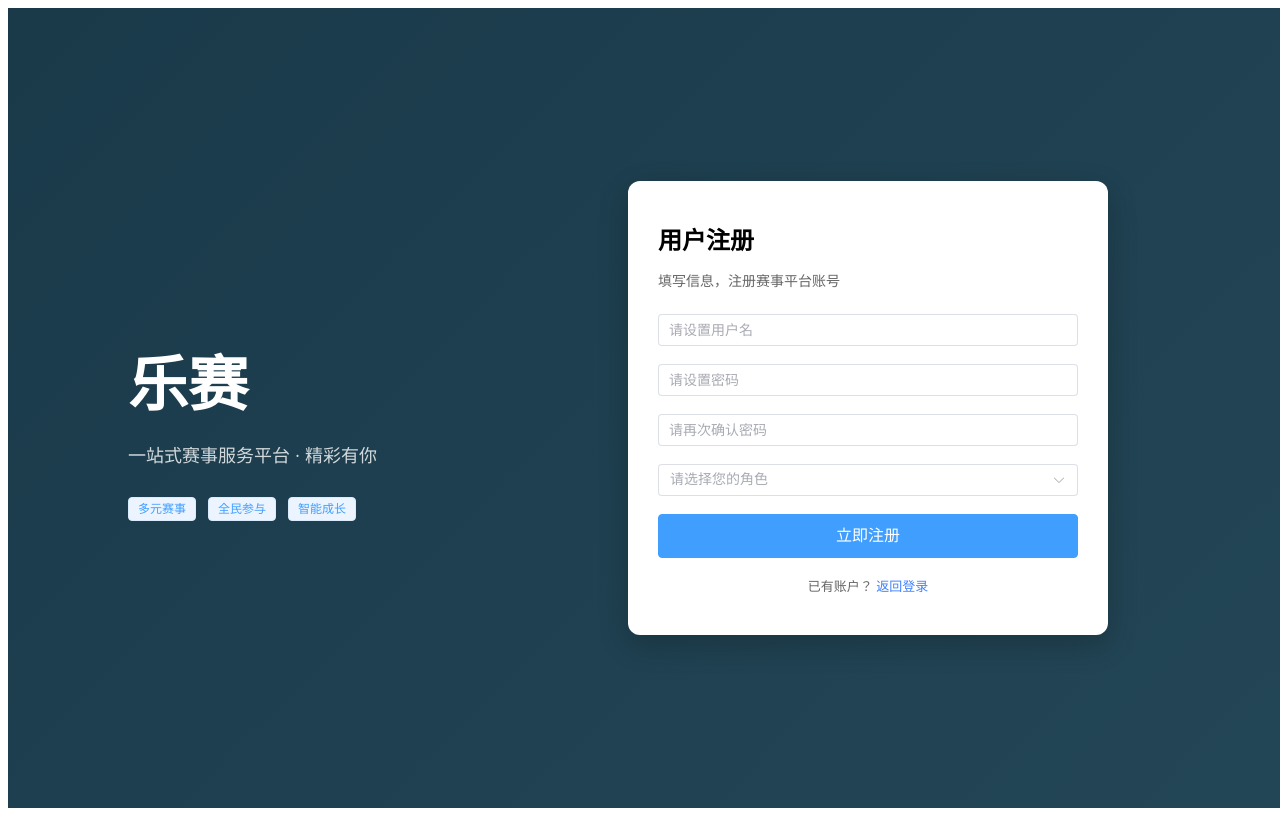
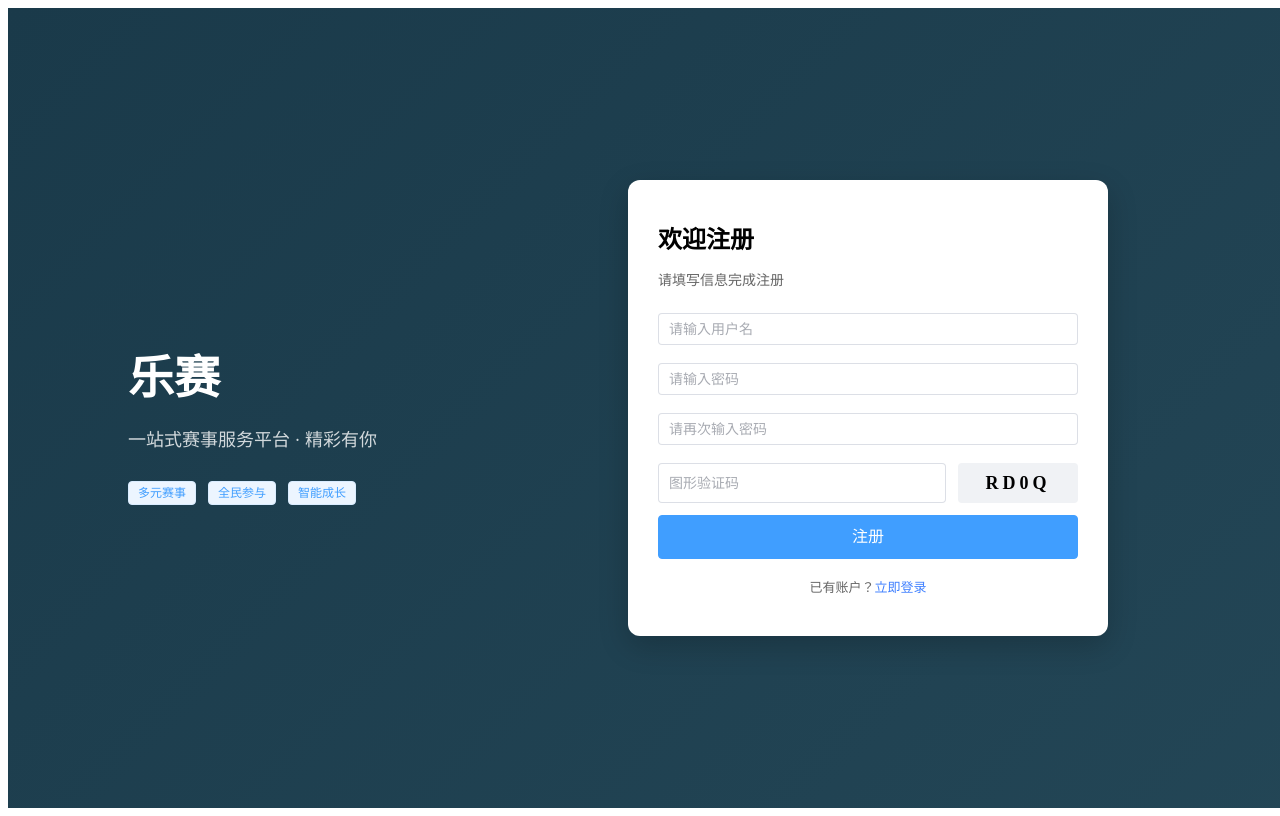
Before and after one commit to kennyisccf/amateur-competition-platform, a Vue app in the folder frontend/: page /register in a window 1280 px wide. Shown: the top 816 px of the page. Built offline with nearby package versions, Linux system fonts and the light colour scheme.

Commit message:
修改个人档案页初步

```diff
--- a/frontend/src/views/Login.vue
+++ b/frontend/src/views/Login.vue
@@ -23,25 +23,44 @@
         <el-radio-button label="管理员" />
       </el-radio-group>
 
-      <!-- 登录表单 -->
-      <el-form :model="loginForm" class="login-form">
+      <!-- 原生 form，完全匹配后端接口 -->
+      <form method="post" action="/login" class="login-form" @submit="beforeSubmit">
+        <!-- 手动添加 CSRF token 隐藏字段（从 Cookie 读取） -->
+        <input type="hidden" name="csrfmiddlewaretoken" :value="csrfToken" />
+
         <el-form-item>
-          <el-input v-model="loginForm.username" placeholder="请输入用户名" />
-        </el-form-item>
-        <el-form-item>
-          <el-input v-model="loginForm.password" type="password" placeholder="请输入密码" />
+          <el-input
+            type="text"
+            name="username"
+            v-model="loginForm.username"
+            placeholder="请输入用户名"
+            required
+          />
         </el-form-item>
 
-        <!-- 验证码行 -->
+        <el-form-item>
+          <el-input
+            type="password"
+            name="password"
+            v-model="loginForm.password"
+            placeholder="请输入密码"
+            required
+          />
+        </el-form-item>
+
+        <!-- 验证码行（前端模拟） -->
         <div class="code-row">
           <el-input v-model="loginForm.code" placeholder="图形验证码" />
-          <div class="code-box">{{ captcha }}</div>
+          <div class="code-box" @click="getCaptcha">{{ captcha }}</div>
         </div>
 
         <el-form-item>
-          <el-button type="primary" class="login-btn" @click="handleLogin">立即登录</el-button>
+          <el-button type="primary" class="login-btn" native-type="submit">登录</el-button>
         </el-form-item>
-      </el-form>
+      </form>
+
+      <!-- 后端错误信息：从 window.__ERROR_MSG__ 读取 -->
+      <div class="error-tip" v-if="backendError">{{ backendError }}</div>
 
       <!-- 底部链接 -->
       <div class="login-footer">
@@ -57,18 +76,17 @@
 import { ref, onMounted } from 'vue'
 import { ElMessage } from 'element-plus'
 
-// 选中角色
 const userRole = ref('选手')
-// 登录表单数据
 const loginForm = ref({
   username: '',
   password: '',
   code: ''
 })
-// 随机验证码
 const captcha = ref('')
+const backendError = ref('')
+const csrfToken = ref('')
 
-// 生成随机4位验证码
+// 生成验证码
 const getCaptcha = () => {
   const str = '0123456789ABCDEFGHIJKLMNOPQRSTUVWXYZ'
   let res = ''
@@ -78,27 +96,46 @@ const getCaptcha = () => {
   captcha.value = res
 }
 
-// 登录提交
-const handleLogin = () => {
-  if (!loginForm.username || !loginForm.password) {
+// 获取 CSRF Token（从 Cookie 中读取）
+const getCookie = (name) => {
+  const value = `; ${document.cookie}`
+  const parts = value.split(`; ${name}=`)
+  if (parts.length === 2) return parts.pop().split(';').shift()
+  return ''
+}
+
+// 表单提交前校验
+const beforeSubmit = (e) => {
+  const uname = loginForm.value.username.trim()
+  const pwd = loginForm.value.password.trim()
+  const code = loginForm.value.code.trim()
+
+  if (!uname || !pwd) {
     ElMessage.warning('请输入账号密码')
+    e.preventDefault()
     return
   }
-  if (loginForm.code.toUpperCase() !== captcha.value) {
+  if (code.toUpperCase() !== captcha.value) {
     ElMessage.error('验证码错误')
     getCaptcha()
+    e.preventDefault()
     return
   }
-  // 后续这里对接登录接口 + 路由跳转首页
-  ElMessage.success('登录成功')
+  // 校验通过，表单自然提交（POST /login），页面会刷新
 }
 
 onMounted(() => {
   getCaptcha()
+  csrfToken.value = getCookie('csrftoken')   // 根据后端实际 Cookie 名称调整
+  // 从后端注入的全局变量中读取错误信息
+  if (window.__ERROR_MSG__) {
+    backendError.value = window.__ERROR_MSG__
+  }
 })
 </script>
 
 <style scoped>
+/* 你的原有样式，完全不变 */
 .login-container {
   width: 100vw;
   height: 100vh;
@@ -109,7 +146,6 @@ onMounted(() => {
   padding: 0 120px;
 }
 
-/* 左侧品牌 */
 .login-left {
   color: #fff;
 }
@@ -128,14 +164,13 @@ onMounted(() => {
   gap: 12px;
 }
 
-/* 右侧登录卡片 */
 .login-card {
   width: 420px;
   padding: 40px 30px;
   background: #fff;
   border-radius: 12px;
   box-shadow: 0 10px 30px rgba(0,0,0,0.2);
-  margin-right:300px;
+  margin-right: 300px;
 }
 .card-title {
   font-size: 24px;
@@ -152,13 +187,15 @@ onMounted(() => {
   width: 100%;
 }
 .login-form {
+  display: flex;
+  flex-direction: column;
   gap: 12px;
 }
 
-/* 验证码行 */
 .code-row {
   display: flex;
   gap: 12px;
+  margin-bottom: 12px;
 }
 .code-row .el-input {
   flex: 1;
@@ -184,10 +221,17 @@ onMounted(() => {
   font-size: 16px;
 }
 
+.error-tip {
+  color: #ff4d4f;
+  text-align: center;
+  margin-top: 8px;
+}
+
 .login-footer {
   text-align: center;
   font-size: 13px;
   color: #666;
+  margin-top: 16px;
 }
 .login-footer a {
   color: #4080ff;
--- /dev/null
+++ b/frontend/src/views/Profile.vue
@@ -0,0 +1,118 @@
+<template>
+  <div class="profile-container">
+    <el-card class="profile-card">
+      <template #header>
+        <div class="card-header">
+          <span>个人资料</span>
+          <el-button type="primary" link @click="editMode = !editMode">
+            {{ editMode ? '取消' : '编辑' }}
+          </el-button>
+        </div>
+      </template>
+
+      <el-form :model="profile" label-width="100px" :disabled="!editMode">
+        <el-form-item label="头像">
+          <div class="avatar-wrapper">
+            <el-avatar :size="80" :src="profile.avatar" />
+            <el-button v-if="editMode" type="primary" link @click="uploadAvatar">更换头像</el-button>
+          </div>
+        </el-form-item>
+        <el-form-item label="用户名">
+          <el-input v-model="profile.username" />
+        </el-form-item>
+        <el-form-item label="昵称">
+          <el-input v-model="profile.nickname" />
+        </el-form-item>
+        <el-form-item label="个人总积分">
+          <el-input-number v-model="profile.totalPoints" :min="0" :disabled="!editMode" />
+        </el-form-item>
+        <el-form-item v-if="editMode">
+          <el-button type="primary" @click="saveProfile">保存修改</el-button>
+          <el-button @click="editMode = false">取消</el-button>
+        </el-form-item>
+      </el-form>
+    </el-card>
+
+    <el-card class="my-events-card">
+      <template #header>
+        <span>我的参赛记录</span>
+      </template>
+      <el-table :data="myEvents" style="width: 100%">
+        <el-table-column prop="name" label="赛事名称" />
+        <el-table-column prop="date" label="比赛时间" />
+        <el-table-column prop="points" label="获得积分" sortable />
+        <el-table-column prop="status" label="状态">
+          <template #default="{ row }">
+            <el-tag :type="row.status === '已结束' ? 'info' : 'success'">
+              {{ row.status }}
+            </el-tag>
+          </template>
+        </el-table-column>
+        <el-table-column label="操作">
+          <template #default="{ row }">
+            <el-button link type="primary" @click="viewEvent(row.id)">查看详情</el-button>
+          </template>
+        </el-table-column>
+      </el-table>
+    </el-card>
+  </div>
+</template>
+
+<script setup>
+import { ref } from 'vue'
+import { useRouter } from 'vue-router'
+import { ElMessage } from 'element-plus'
+
+const router = useRouter()
+const editMode = ref(false)
+
+const profile = ref({
+  avatar: 'https://cube.elemecdn.com/3/7c/3ea6beec64369c2642b92c6726f1epng.png',
+  username: 'player123',
+  nickname: '篮球小子',
+  totalPoints: 1250
+})
+
+const myEvents = ref([
+  { id: 1, name: '街球狂飙', date: '2025-07-15', points: 350, status: '已结束' },
+  { id: 2, name: '暗黑突围', date: '2025-08-20', points: 480, status: '已结束' },
+  { id: 3, name: '飞羽争锋', date: '2025-09-10', points: null, status: '报名中' }
+])
+
+const saveProfile = () => {
+  ElMessage.success('保存成功（演示）')
+  editMode.value = false
+}
+
+const uploadAvatar = () => {
+  ElMessage.info('头像上传功能待集成')
+}
+
+const viewEvent = (id) => {
+  router.push(`/event/${id}`)
+}
+</script>
+
+<style scoped>
+.profile-container {
+  max-width: 1000px;
+  margin: 20px auto;
+  padding: 0 20px;
+}
+.profile-card {
+  margin-bottom: 24px;
+}
+.card-header {
+  display: flex;
+  justify-content: space-between;
+  align-items: center;
+}
+.avatar-wrapper {
+  display: flex;
+  align-items: center;
+  gap: 16px;
+}
+.my-events-card {
+  margin-bottom: 24px;
+}
+</style>
--- a/frontend/src/views/Register.vue
+++ b/frontend/src/views/Register.vue
@@ -1,8 +1,9 @@
 <template>
-  <div class="login-container">
-    <div class="login-left">
-      <h1 class="login-title">乐赛</h1>
-      <p class="login-desc">一站式赛事服务平台 · 精彩有你</p>
+  <div class="register-container">
+    <!-- 左侧品牌区域 -->
+    <div class="register-left">
+      <h1 class="register-title">乐赛</h1>
+      <p class="register-desc">一站式赛事服务平台 · 精彩有你</p>
       <div class="tag-group">
         <el-tag>多元赛事</el-tag>
         <el-tag>全民参与</el-tag>
@@ -10,65 +11,118 @@
       </div>
     </div>
 
-    <div class="login-card">
-      <h2 class="card-title">用户注册</h2>
-      <p class="card-sub">填写信息，注册赛事平台账号</p>
+    <!-- 右侧注册卡片 -->
+    <div class="register-card">
+      <h2 class="card-title">欢迎注册</h2>
+      <p class="card-sub">请填写信息完成注册</p>
 
-      <el-form :model="registerForm" class="login-form">
+      <!-- 原生form表单 -->
+      <form method="post" action="/register" class="register-form">
         <el-form-item>
-          <el-input v-model="registerForm.username" placeholder="请设置用户名" />
+          <el-input
+            type="text"
+            name="username"
+            v-model="registerForm.username"
+            placeholder="请输入用户名"
+            required
+          />
         </el-form-item>
         <el-form-item>
-          <el-input v-model="registerForm.password" type="password" placeholder="请设置密码" />
+          <el-input
+            type="password"
+            name="password"
+            v-model="registerForm.password"
+            placeholder="请输入密码"
+            required
+          />
         </el-form-item>
         <el-form-item>
-          <el-input v-model="registerForm.repwd" type="password" placeholder="请再次确认密码" />
-        </el-form-item>
-        <el-form-item>
-          <el-select v-model="registerForm.role" placeholder="请选择您的角色">
-            <el-option label="参赛选手" value="选手" />
-            <el-option label="赛事主办方" value="主办方" />
-          </el-select>
+          <el-input
+            type="password"
+            name="password2"
+            v-model="registerForm.password2"
+            placeholder="请再次输入密码"
+            required
+          />
         </el-form-item>
 
+        <!-- 验证码行 -->
+        <div class="code-row">
+          <el-input v-model="registerForm.code" placeholder="图形验证码" />
+          <div class="code-box" @click="getCaptcha">{{ captcha }}</div>
+        </div>
+
         <el-form-item>
-          <el-button type="primary" class="login-btn" @click="handleRegister">立即注册</el-button>
+          <el-button type="primary" class="register-btn" native-type="submit">注册</el-button>
         </el-form-item>
-      </el-form>
+      </form>
 
-      <div class="login-footer">
-        已有账户？
-        <router-link to="/login">返回登录</router-link>
+      <!-- 后端错误/成功信息 -->
+      <div class="tip" :class="tipClass" v-if="tipMsg">{{ tipMsg }}</div>
+
+      <!-- 底部链接 -->
+      <div class="register-footer">
+        <span>已有账户？</span>
+        <router-link to="/login">立即登录</router-link>
       </div>
     </div>
   </div>
 </template>
 
 <script setup>
-import { ref } from 'vue'
+import { ref, onMounted } from 'vue'
 import { ElMessage } from 'element-plus'
-import { useRouter } from 'vue-router'
 
-const router = useRouter()
 const registerForm = ref({
   username: '',
   password: '',
-  repwd: '',
-  role: ''
+  password2: '',
+  code: ''
 })
+const captcha = ref('')
+const tipMsg = ref('')
+const tipClass = ref('')
 
-const handleRegister = () => {
-  if (registerForm.password !== registerForm.repwd) {
-    ElMessage.warning('两次密码输入不一致')
+// 生成验证码
+const getCaptcha = () => {
+  const str = '0123456789ABCDEFGHIJKLMNOPQRSTUVWXYZ'
+  let res = ''
+  for (let i = 0; i < 4; i++) {
+    res += str[Math.floor(Math.random() * 36)]
+  }
+  captcha.value = res
+}
+
+// 表单提交前校验
+const beforeSubmit = (e) => {
+  const { username, password, password2, code } = registerForm.value
+  if (!username || !password || !password2) {
+    ElMessage.warning('请输入完整信息')
+    e.preventDefault()
     return
   }
-  ElMessage.success('注册成功，请前往登录')
-  router.push('/login')
+  if (password !== password2) {
+    ElMessage.error('两次密码不一致')
+    getCaptcha()
+    e.preventDefault()
+    return
+  }
+  if (code.toUpperCase() !== captcha.value) {
+    ElMessage.error('验证码错误')
+    getCaptcha()
+    e.preventDefault()
+    return
+  }
 }
+
+onMounted(() => {
+  getCaptcha()
+  document.querySelector('form.register-form').addEventListener('submit', beforeSubmit)
+})
 </script>
 
 <style scoped>
-.login-container {
+.register-container {
   width: 100vw;
   height: 100vh;
   background: linear-gradient(135deg, #1a3a4a, #244757);
@@ -77,15 +131,17 @@ const handleRegister = () => {
   justify-content: space-between;
   padding: 0 120px;
 }
-.login-left {
+
+/* 左侧品牌 */
+.register-left {
   color: #fff;
 }
-.login-title {
-  font-size: 60px;
+.register-title {
+  font-size: 46px;
   font-weight: 600;
   margin-bottom: 16px;
 }
-.login-desc {
+.register-desc {
   font-size: 18px;
   opacity: 0.8;
   margin-bottom: 30px;
@@ -94,7 +150,9 @@ const handleRegister = () => {
   display: flex;
   gap: 12px;
 }
-.login-card {
+
+/* 右侧注册卡片 */
+.register-card {
   width: 420px;
   padding: 40px 30px;
   background: #fff;
@@ -111,17 +169,59 @@ const handleRegister = () => {
   font-size: 14px;
   margin-bottom: 24px;
 }
-.login-btn {
+
+.register-form {
+  gap: 12px;
+}
+
+/* 验证码行 */
+.code-row {
+  display: flex;
+  gap: 12px;
+  margin-bottom: 12px;
+}
+.code-row .el-input {
+  flex: 1;
+}
+.code-box {
+  width: 120px;
+  height: 40px;
+  background: #f0f2f5;
+  border-radius: 4px;
+  display: flex;
+  align-items: center;
+  justify-content: center;
+  font-size: 18px;
+  font-weight: 600;
+  letter-spacing: 4px;
+  user-select: none;
+  cursor: pointer;
+}
+
+.register-btn {
   width: 100%;
   height: 44px;
   font-size: 16px;
 }
-.login-footer {
+
+.tip {
+  text-align: center;
+  margin-top: 8px;
+}
+.tip.error {
+  color: #ff4d4f;
+}
+.tip.success {
+  color: #52c41a;
+}
+
+.register-footer {
   text-align: center;
   font-size: 13px;
   color: #666;
+  margin-top: 16px;
 }
-.login-footer a {
+.register-footer a {
   color: #4080ff;
   text-decoration: none;
 }
```
Also changed, not shown: frontend/src/router/index.js (+6 -2 lines).
